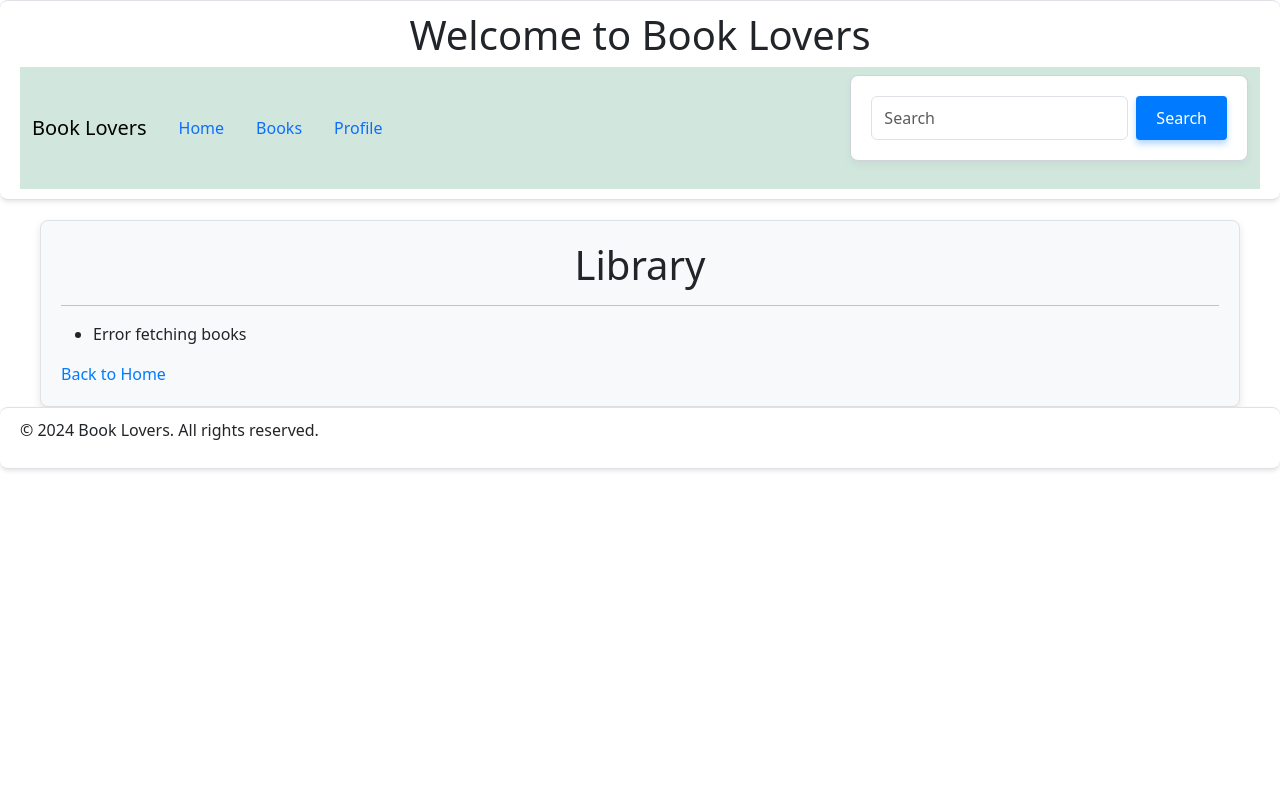
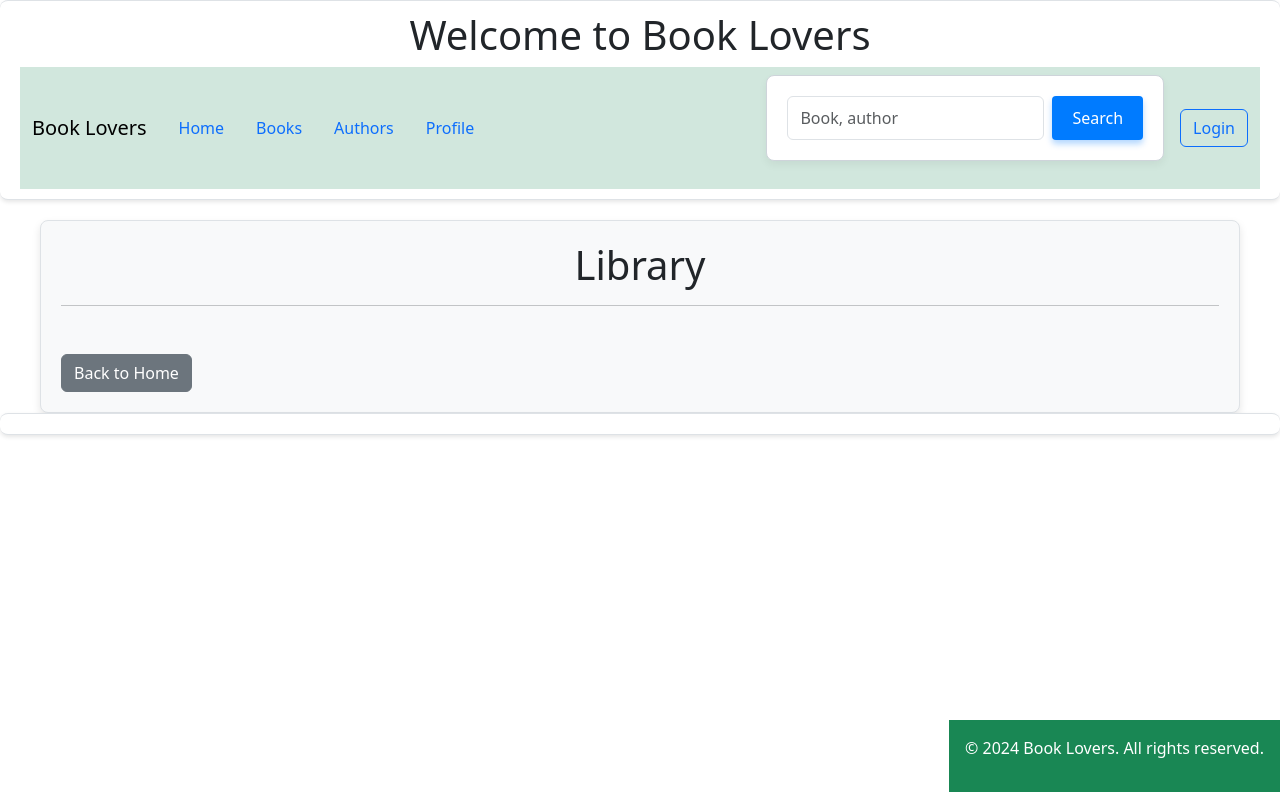
Before and after one commit to Zhmurik/BookLovers, a Django app: page /books/ in a window 1280 px wide. Run offline with Django 3.2, Linux system fonts and the light colour scheme; data comes from the database, SQL or seed files in the repository; both versions use the stored data as it was after the commit.

Commit message:
change srializers.py, view.py upd add book, upd profile.html

```diff
--- a/mysite/book_check/urls.py
+++ b/mysite/book_check/urls.py
@@ -1,7 +1,8 @@
 from django.contrib import admin
 from django.urls import path, include
 
-from .views import BookView, SingleBookView, BookListView, ProfileView, author_detail, home, AddBookToProfileView, profile_view
+from .views import (BookView, SingleBookView, BookListView, ProfileView, author_detail,
+                    home, AddBookToProfileView, profile_view, author_list)
 
 urlpatterns = [
     path('', home, name='home'),
@@ -13,4 +14,5 @@ urlpatterns = [
     path('api/profile/', ProfileView.as_view(), name='api-profile'),
     path('profile/', profile_view, name='profile'),
     path('author/<int:author_id>/', author_detail, name='author_detail'),
+    path('authors/', author_list, name='author-list')
 ]
--- a/mysite/book_check/views.py
+++ b/mysite/book_check/views.py
@@ -3,6 +3,7 @@ from django.shortcuts import render, get_object_or_404
 from django.utils.decorators import method_decorator
 from django.views.generic import TemplateView, DetailView
 from rest_framework import generics, status
+from rest_framework.pagination import PageNumberPagination
 from rest_framework.response import Response
 from rest_framework.views import APIView
 
@@ -10,9 +11,14 @@ from .models import Book, Author, Profile
 from .serializers import BookSerializer, AddBookToProfileSerializer, ProfileSerializer
 
 
+class BookPagination(PageNumberPagination):
+    page_size = 8
+
+
 class BookView(generics.ListCreateAPIView):
     queryset = Book.objects.all()
     serializer_class = BookSerializer
+    pagination_class = BookPagination
 
 
 class BookListView(TemplateView):
@@ -66,6 +72,11 @@ def profile_view(request):
     return render(request, 'profile.html', context)
 
 
+def author_list(request):
+    authors = Author.objects.all()
+    return render(request, 'author_list.html', {'authors': authors})
+
+
 def author_detail(request, author_id):
     author = get_object_or_404(Author, id=author_id)
     return render(request, 'author_detail.html', {'author': author})
--- a/mysite/mysite/settings.py
+++ b/mysite/mysite/settings.py
@@ -130,3 +130,8 @@ LOGIN_URL = 'login/'
 
 EMAIL_BACKEND = 'django.core.mail.backends.filebased.EmailBackend'
 EMAIL_FILE_PATH = os.path.join(BASE_DIR, 'sent_emails')
+
+# REST_FRAMEWORK = {
+#     'DEFAULT_PAGINATION_CLASS': 'rest_framework.LimitOfsetPagination',
+#     'PAGE_SIZE': 8
+# }
--- a/mysite/templates/author_detail.html
+++ b/mysite/templates/author_detail.html
@@ -1,3 +1,6 @@
+{% extends 'base.html' %}
+
+{% block content %}
 <!DOCTYPE html>
 <html lang="en">
 <head>
@@ -17,3 +20,4 @@
     <a href="{% url 'home' %}">Back to Home</a>
 </body>
 </html>
+{% endblock %}
--- a/mysite/templates/base.html
+++ b/mysite/templates/base.html
@@ -27,13 +27,21 @@
                             <a class="nav-link" href="{% url 'book-list' %}">Books</a>
                         </li>
                         <li class="nav-item">
+                            <a class="nav-link" href="{% url 'author-list' %}">Authors</a>
+                        </li>
+                        <li class="nav-item">
                             <a class="nav-link" href="{% url 'profile' %}">Profile</a>
                         </li>
                 </ul>
                 <form class="d-flex ms-auto" role="search">
-                    <input class="form-control me-2" type="search" placeholder="Search" aria-label="Search">
+                    <input class="form-control me-2" type="search" placeholder="Book, author" aria-label="Search">
                     <button class="btn btn-outline-success" type="submit">Search</button>
                 </form>
+                {% if user.is_authenticated %}
+                    <a class="btn btn-outline-primary ms-3" href="{% url 'logout' %}" role="button">Logout</a>
+                {% else %}
+                    <a class="btn btn-outline-primary ms-3" href="{% url 'login' %}" role="button">Login</a>
+                {% endif %}
             </div>
           </div>
         </nav>
--- a/mysite/templates/book_list.html
+++ b/mysite/templates/book_list.html
@@ -9,7 +9,8 @@
     <title>Books</title>
     <script>
         document.addEventListener('DOMContentLoaded', function() {
-            fetch('/api/book/')
+            function fetchBooks(page) {
+                fetch(`/api/book/?page=${page}`)
                     .then(response => {
                         if (!response.ok) {
                             throw new Error(`HTTP error! status: ${response.status}`);
@@ -18,32 +19,79 @@
                     })
                     .then(data => {
                         const bookList = document.getElementById('book-list');
-                    if (data.length === 0) {
-                        bookList.innerHTML = '<li>No books available</li>';
-                    } else {
-                        data.forEach(book => {
+                        bookList.innerHTML = '';  // Clear existing books
+
+                        data.results.forEach(book => {
                             const li = document.createElement('li');
-                            const a = document.createElement('a');
-                            a.href = `/books/${book.id}/`;  // Assuming the detail view URL pattern is something like 'books/<id>/'
-                            a.innerHTML = `${book.title} - ${book.author} (Published: ${book.published_date})`;
-                            li.appendChild(a);
+                            li.classList.add('list-group-item');
+                            // Create a link for each book
+                            const link = document.createElement('a');
+                            link.href = `/books/${book.id}/`;  // Assuming the URL pattern for book details
+                            link.textContent = `${book.title} by ${book.author}`;
+                            link.classList.add('text-decoration-none');
+                            li.appendChild(link);
                             bookList.appendChild(li);
                         });
+
+                        // Update pagination controls
+                        const pagination = document.getElementById('pagination');
+                        pagination.innerHTML = '';  // Clear existing pagination controls
+                        const totalPages = Math.ceil(data.count / 8);  // Assuming 8 items per page
+
+                        // Previous button
+                        if (page > 1) {
+                            const prev = document.createElement('li');
+                            prev.classList.add('page-item');
+                            prev.innerHTML = `<a class="page-link" href="#" data-page="${page - 1}">Previous</a>`;
+                            pagination.appendChild(prev);
                         }
+
+                        // Page buttons
+                        for (let i = 1; i <= totalPages; i++) {
+                            const li = document.createElement('li');
+                            li.classList.add('page-item');
+                            if (i === page) {
+                                li.classList.add('active');
+                                li.setAttribute('aria-current', 'page');
+                            }
+                            li.innerHTML = `<a class="page-link" href="#" data-page="${i}">${i}</a>`;
+                            pagination.appendChild(li);
+                        }
+
+                        // Next button
+                        if (page < totalPages) {
+                            const next = document.createElement('li');
+                            next.classList.add('page-item');
+                            next.innerHTML = `<a class="page-link" href="#" data-page="${page + 1}">Next</a>`;
+                            pagination.appendChild(next);
+                        }
+
+                        // Add click event listener to pagination links
+                        document.querySelectorAll('#pagination .page-link').forEach(link => {
+                            link.addEventListener('click', function(event) {
+                                event.preventDefault();
+                                const page = event.target.getAttribute('data-page');
+                                if (page) {
+                                    fetchBooks(page);
+                                }
+                            });
+                        });
                     })
-                .catch(error => {
-                    console.error('Error fetching books:', error);
-                    const bookList = document.getElementById('book-list');
-                    bookList.innerHTML = '<li>Error fetching books</li>';
-                });
+                    .catch(error => console.error('Error fetching books:', error));
+            }
+
+            fetchBooks(1);  // Load the first page initially
         });
     </script>
 </head>
 <body>
     <h1 class="text-center">Library</h1>
     <hr>
-    <ul id="book-list"></ul>
-    <a href="{% url 'home' %}">Back to Home</a>
+    <ul id="book-list" class="list-group"></ul>
+    <nav aria-label="Pagination">
+        <ul class="pagination justify-content-center" id="pagination"></ul>
+    </nav>
+    <a href="{% url 'home' %}" class="btn btn-secondary mt-3">Back to Home</a>
 </body>
 </html>
 {% endblock %}
--- a/mysite/templates/footer.html
+++ b/mysite/templates/footer.html
@@ -1,3 +1,27 @@
+<!-- footer.html -->
 <div class="footer">
-    <p>&copy; 2024 Book Lovers. All rights reserved.</p>
+    <div class="p-3 mb-2 bg-success text-white">
+        <p>&copy; 2024 Book Lovers. All rights reserved.</p>
+    </div>
 </div>
+
+<style>
+    /* Ensure that the body and html elements take the full height of the viewport */
+    html, body {
+        height: 100%;
+        margin: 0;
+    }
+
+    .footer {
+        position: fixed; /* Fixed positioning */
+        bottom: 0; /* Stick to the bottom */
+        right: 0; /* Stick to the right */
+        width: auto; /* Auto width based on content */
+        text-align: right; /* Align text to the right */
+    }
+
+    .footer .p-3 {
+        margin: 0; /* Remove default margin */
+        padding: 0.5rem; /* Adjust padding as needed */
+    }
+</style>
--- a/mysite/templates/home.html
+++ b/mysite/templates/home.html
@@ -8,4 +8,7 @@
 <div>
     <p>Bla bla bla</p>
 </div>
+<div>
+    hte the the
+</div>
 {% endblock %}
--- a/mysite/templates/logout.html
+++ b/mysite/templates/logout.html
@@ -1,5 +1,4 @@
-
-{% {% extends 'base.html' %}
+{% extends 'base.html' %}
 {% load static %}
 <html lang="en">
 
--- a/mysite/templates/single_book.html
+++ b/mysite/templates/single_book.html
@@ -1,4 +1,3 @@
-<!-- single_book.html -->
 {% extends 'base.html' %}
 
 {% block content %}
@@ -6,7 +5,9 @@
     <div class="row">
         <div class="col-md-8">
             <h1>{{ book.title }}</h1>
-            <h4 class="text-muted">by {{ book.author.name }}</h4>
+            <h4 class="text-muted">
+                by <a href="{% url 'author_detail' book.author.pk %}">{{ book.author.name }}</a>
+            </h4>
             <p><strong>Published Date:</strong> {{ book.published_date }}</p>
             <p><strong>Genre:</strong> {{ book.get_genres_display }}</p>
             <p><strong>Description:</strong></p>
```
Also changed, not shown: mysite/templates/profile.html (+5 -2 lines), mysite/db.sqlite3. Lines whose indentation alone changed are shown as unchanged.
